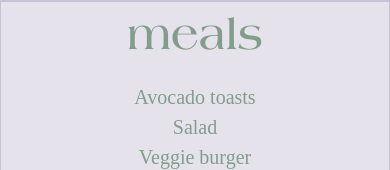
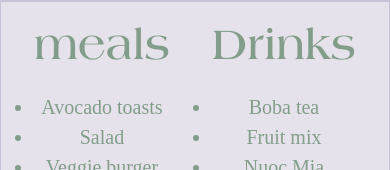
Before and after one commit to leonieschmutz/responsive-site-sunnie-coffee, a website built with Parcel: page src/index.html in a window 390 px wide. Shown: the part 1830-2000 px from the top of the page. Built offline with nearby package versions, Linux system fonts and the light colour scheme.

Commit message:
correction responsive en mobile fisrt

```diff
--- a/src/index.html
+++ b/src/index.html
@@ -24,7 +24,7 @@
     <main>
       <article class="about-us">
         <div class="container">
-          <div class="row">
+          <div class="row about-us-content">
             <div class="col-12 col-md-12"><h2>About us</h2></div>
             <div class="col-12 col-md-6 about-us-text">
               “Sunnie Coffee” is a bright and warm restaurant in Vietnam. We
@@ -52,18 +52,24 @@
               />
             </div>
             <div class="col-12 col-md-6 daily-menu">
+              <div class="daily-menu-text">
+                <div class="daily-menu-text-meals">
                   <h3>meals</h3>
                   <ul>
                     <li>Avocado toasts</li>
                     <li>Salad</li>
                     <li>Veggie burger</li>
                   </ul>
+                </div>
+                <div class="daily-menu-text-drinks">
                   <h3>Drinks</h3>
                   <ul>
                     <li>Boba tea</li>
                     <li>Fruit mix</li>
                     <li>Nuoc Mia</li>
                   </ul>
+                </div>
+              </div>
               <div class="menu-button"><a href="">Full menu</a></div>
             </div>
           </div>
--- a/src/scss/main.scss
+++ b/src/scss/main.scss
@@ -69,7 +69,7 @@ video {
 }
 
 h1 {
-  font-size: 130px;
+  font-size: 48px;
   font-family: Americana std;
   font-weight: 400;
   color: white;
@@ -77,9 +77,9 @@ h1 {
   bottom: 50px;
 }
 
-@media (min-width: 300px) and (max-width: 1200px) {
+@media (min-width: 1200px) {
   h1 {
-    font-size: 48px;
+    font-size: 130px;
   }
 }
 
@@ -117,21 +117,44 @@ article {
   padding: 122px 0 0;
 }
 
-.about-us-text {
+.about-us-content {
+  display: flex;
+  flex-direction: column-reverse;
+  justify-content: center;
+
+  h2 {
+    order: 1;
+  }
+}
+
+@media (min-width: 1200px) {
+  .about-us-content {
+    flex-direction: row;
+  }
+}
+
+.daily-menu {
   display: flex;
   flex-direction: column;
   justify-content: center;
 }
 
-.daily-menu {
+.daily-menu-text {
   text-align: center;
   display: flex;
-  flex-direction: column;
-  justify-content: center;
+  flex-direction: row;
+  justify-content: space-around;
 }
 
-ul {
-  margin-bottom: 60px;
+@media (min-width: 1200px) {
+  .daily-menu-text {
+    flex-direction: column;
+  }
+}
+
+.daily-menu-text-drinks,
+.daily-menu-text-meals {
+  padding: 10px 10px 25px;
 }
 
 .menu-button {
@@ -139,8 +162,13 @@ ul {
   border: solid 1px #829e8a;
   border-radius: 25px;
   padding: 9px 62px;
+  text-align: center;
 }
 
 a {
   text-decoration: none;
 }
+
+ul {
+  margin-bottom: 60px;
+}
```
Lines whose indentation alone changed are shown as unchanged.
